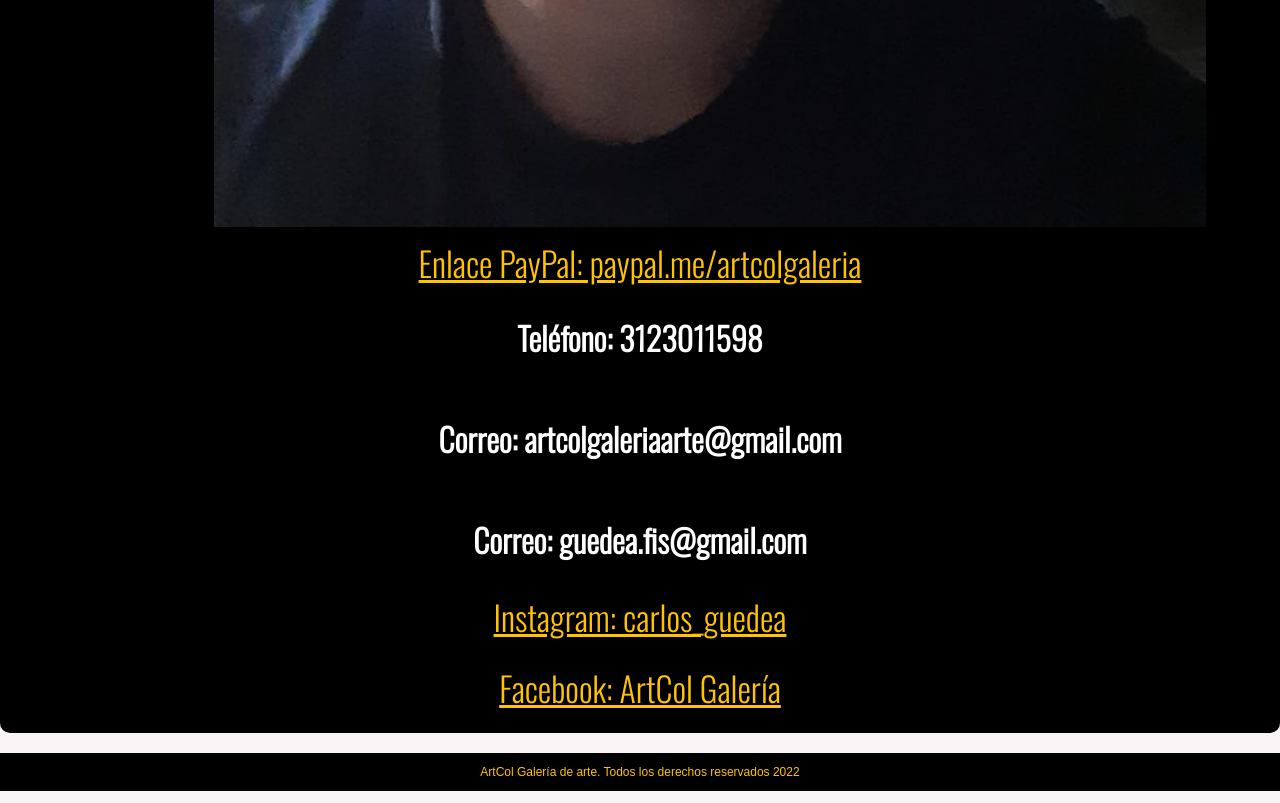
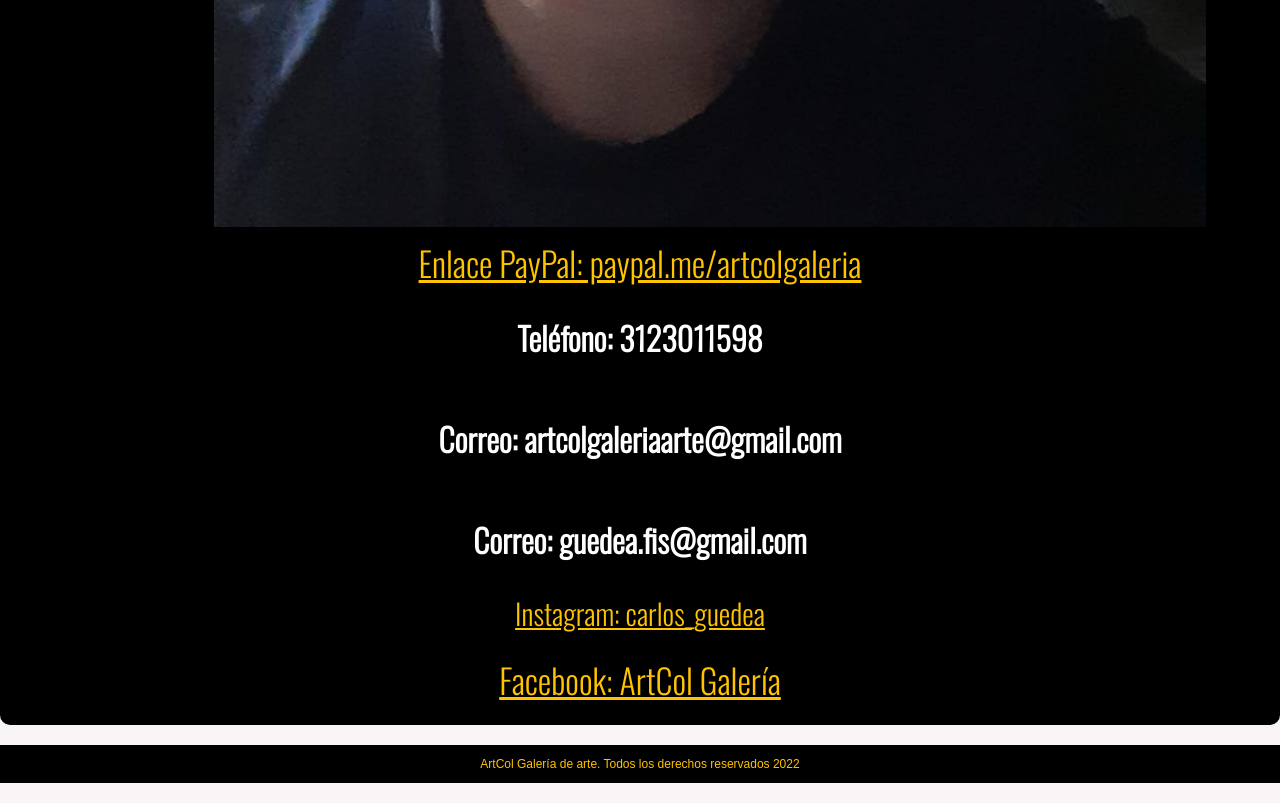
Before and after one commit to CarlosGuedea/Pagina-web-2, a plain HTML site: page ventas.html in a window 1280 px wide. Shown: the part 1708-2511 px from the top of the page. Drawn offline with nearby package versions, Linux system fonts and the light colour scheme.

Commit message:
tamaño paypal

```diff
--- a/CSS/styles.css
+++ b/CSS/styles.css
@@ -176,7 +176,7 @@ h3{
 
 .portada__instagram{
     color:var(--secundario);
-    font-size: 3.4rem;
+    font-size: 2.9rem;
     text-decoration: underline;
 }
 
```
